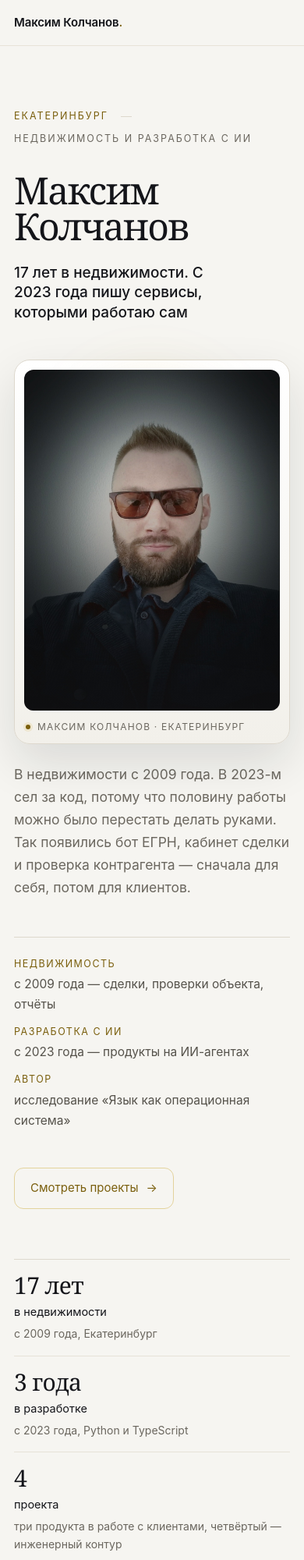
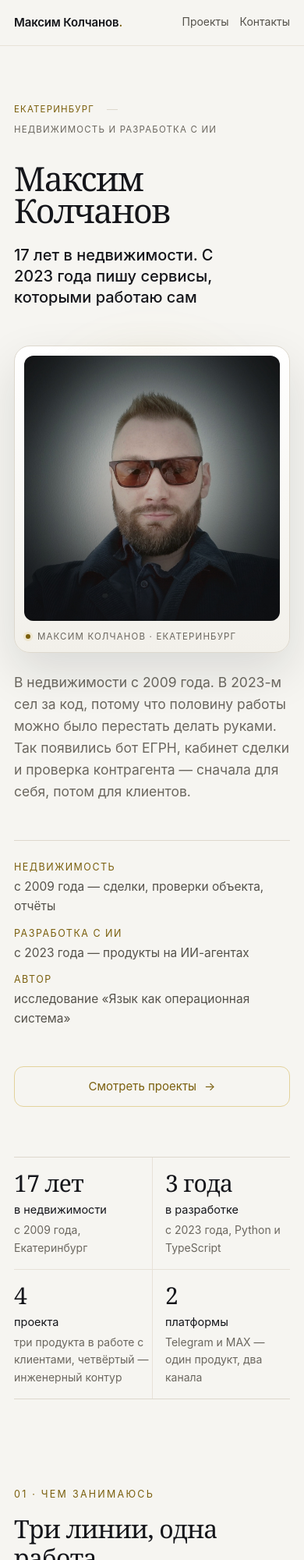
Before and after one commit to Maksim-Kolchanov/maksim-kolchanov.github.io, a plain HTML site: page index.html in a window 390 px wide. Shown: the top 2000 px of the page at 78% size. Drawn offline with Linux system fonts and the light colour scheme.

Commit message:
Мобильная версия: меню вернулось, компактнее hero, метрики 2×2

```diff
--- a/assets/style.css
+++ b/assets/style.css
@@ -411,23 +411,39 @@ footer { padding: var(--s5) 0; border-top: 1px solid var(--line-soft); }
   .projects, #projects .group-block[data-group="products"] .projects { grid-template-columns: 1fr 1fr; }
   .book-grid, .contact-grid, .case-body { grid-template-columns: 1fr; gap: var(--s4); }
   .case-side { position: static; }
-  .topnav { display: none; }
+  /* на телефоне меню не исчезает: остаются две ключевые ссылки */
+  .topnav { display: flex; gap: 14px; font-size: 14px; }
+  .topnav a:nth-child(2), .topnav a:nth-child(3) { display: none; }
+  .topnav a { min-height: 40px; }
 }
 @media (max-width: 560px) {
-  .invite { flex-direction: column; align-items: flex-start; gap: var(--s2); }
-  :root { --s7: 64px; --s8: 76px; }
-  .eyebrow { font-size: 12.5px; }
-  .portrait figcaption { font-size: 12px; }
+  :root { --s7: 56px; --s8: 64px; }
+  body { font-size: 16.5px; line-height: 1.6; }
+  h1.name { font-size: clamp(38px, 11vw, 52px); }
+  .tagline { font-size: 20px; }
+  .eyebrow { font-size: 11.5px; letter-spacing: 0.1em; }
+  .wrap { width: calc(100% - 36px); }
+  /* фото компактнее: было почти 500 px в высоту */
+  .portrait { max-width: 100%; }
+  .portrait-inner img { aspect-ratio: 4 / 5; object-fit: cover; object-position: center 22%; height: 340px; }
+  .portrait figcaption { font-size: 11.5px; }
+  /* метрики в две колонки вместо четырёх строк */
+  .metrics-grid { grid-template-columns: 1fr 1fr; }
+  .metric { padding: 16px 0; }
+  .metric + .metric { padding-left: 0; border-left: none; }
+  .metric:nth-child(even) { padding-left: 16px; border-left: 1px solid var(--line-soft); }
+  .metric:nth-child(n+3) { border-top: 1px solid var(--line-soft); }
+  .metric .value { font-size: 30px; }
   .metric .note, .principle p { font-size: 14px; }
-  .fact { font-size: 14px; }
-  .wrap { width: calc(100% - 36px); }
-  .dirs, .principles, .metrics-grid, .projects, #projects .group-block[data-group="products"] .projects { grid-template-columns: 1fr; }
-  .metric { padding: var(--s2) 0; }
-  .metric + .metric { padding-left: 0; border-left: none; border-top: 1px solid var(--line-soft); }
-  .metric:nth-child(3) { border-top: 1px solid var(--line-soft); }
+  .dirs, .principles, .projects, #projects .group-block[data-group="products"] .projects { grid-template-columns: 1fr; }
   .lines { gap: 12px; }
   .line-item { grid-template-columns: 1fr; gap: 3px; }
-  .fact { grid-template-columns: 92px 1fr; }
+  .fact { font-size: 14px; grid-template-columns: 96px 1fr; }
+  .hero-jump { width: 100%; justify-content: center; }
+  .invite { flex-direction: column; align-items: flex-start; gap: var(--s2); }
+  .workspace img { height: 200px; }
+  .section-head { margin-bottom: var(--s3); }
+  .tl-row::before { top: 7px; }
 }
 
 /* ══════════════════════════════════════════════════════════════
```
